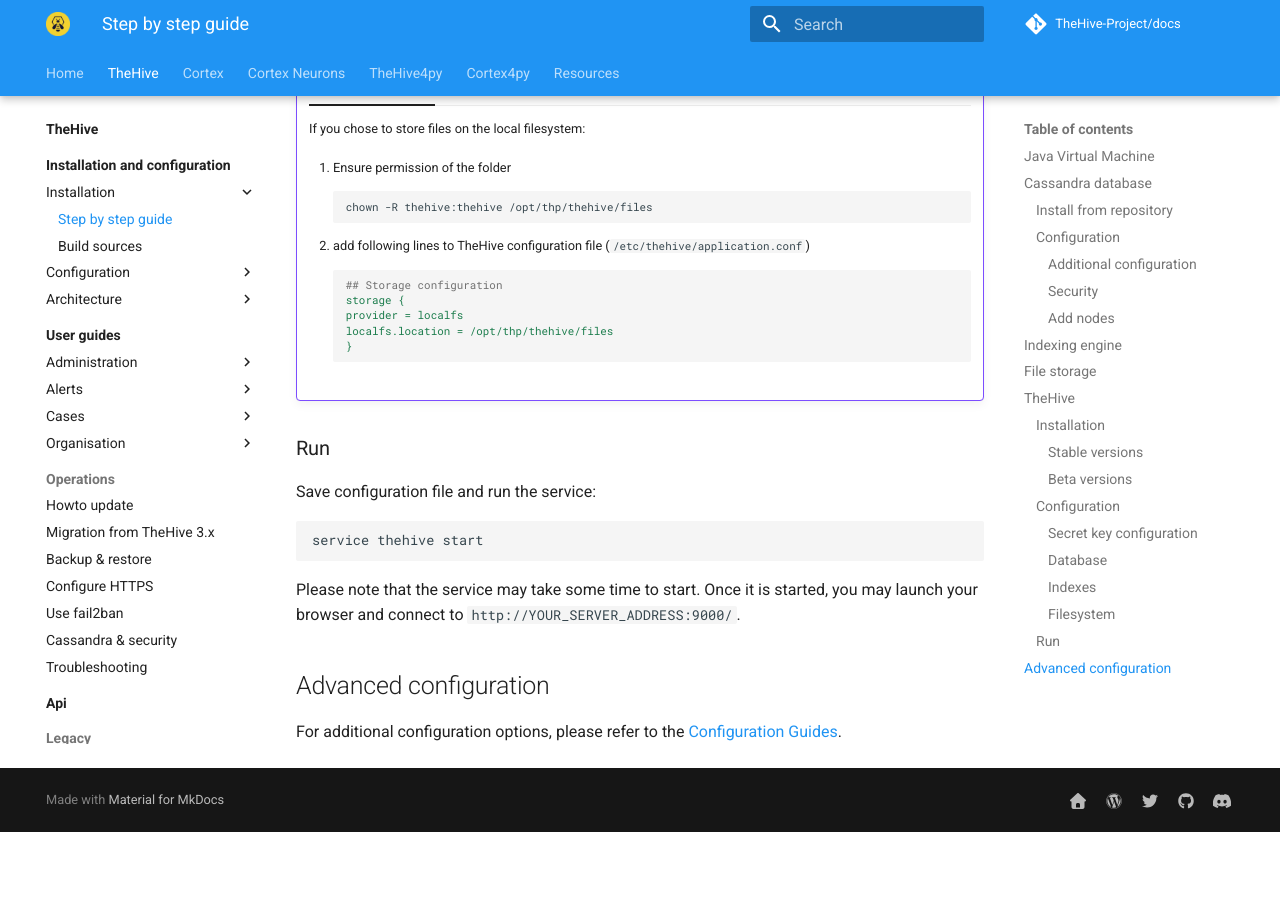
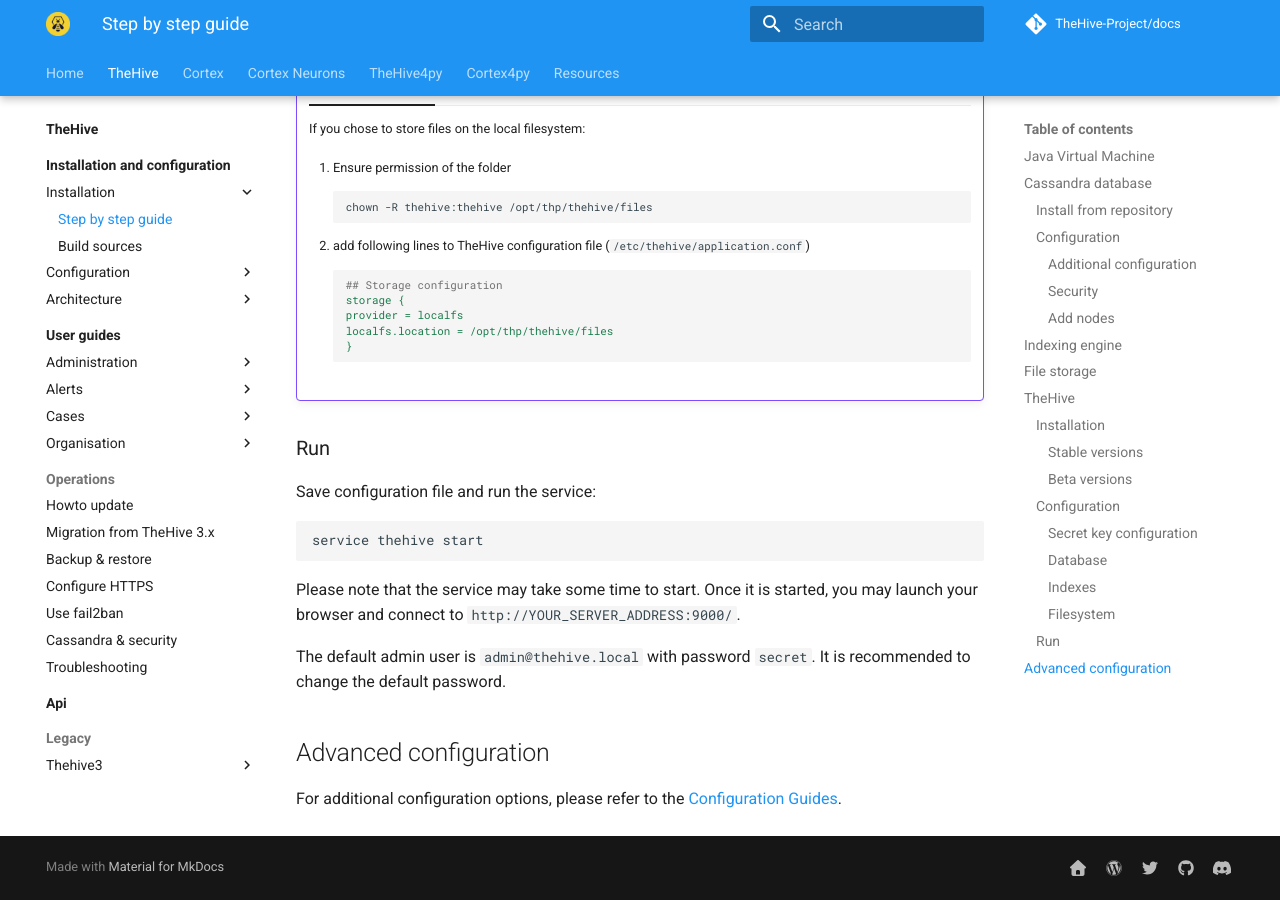
Before and after one commit to TheHive-Project/docs, an MkDocs documentation site: the page built from docs/thehive/installation-and-configuration/installation/step-by-step-guide.md, in a window 1280 px wide and 900 px high, scrolled down 6216 px. Built offline with MkDocs 1.6.1 and Material for MkDocs 9.7.7, drawn with Linux system fonts in a browser that asks for light colours; comment, search, counter and statistics services are not loaded; before the commit the page ends 7048 px from its top, so only the background shows below that.

Commit message:
Add information about default user

```diff
--- a/docs/thehive/installation-and-configuration/installation/step-by-step-guide.md
+++ b/docs/thehive/installation-and-configuration/installation/step-by-step-guide.md
@@ -583,6 +583,8 @@ service thehive start
 
 Please note that the service may take some time to start. Once it is started, you may launch your browser and connect to `http://YOUR_SERVER_ADDRESS:9000/`.
 
+The default admin user is `admin@thehive.local` with password `secret`. It is recommended to change the default password.
+
 
 ## Advanced configuration
 For additional configuration options, please refer to the [Configuration Guides](../index.md#configuration-guides).
```
Also changed, not shown: README.md (+17 -0 lines), 1 other file.
